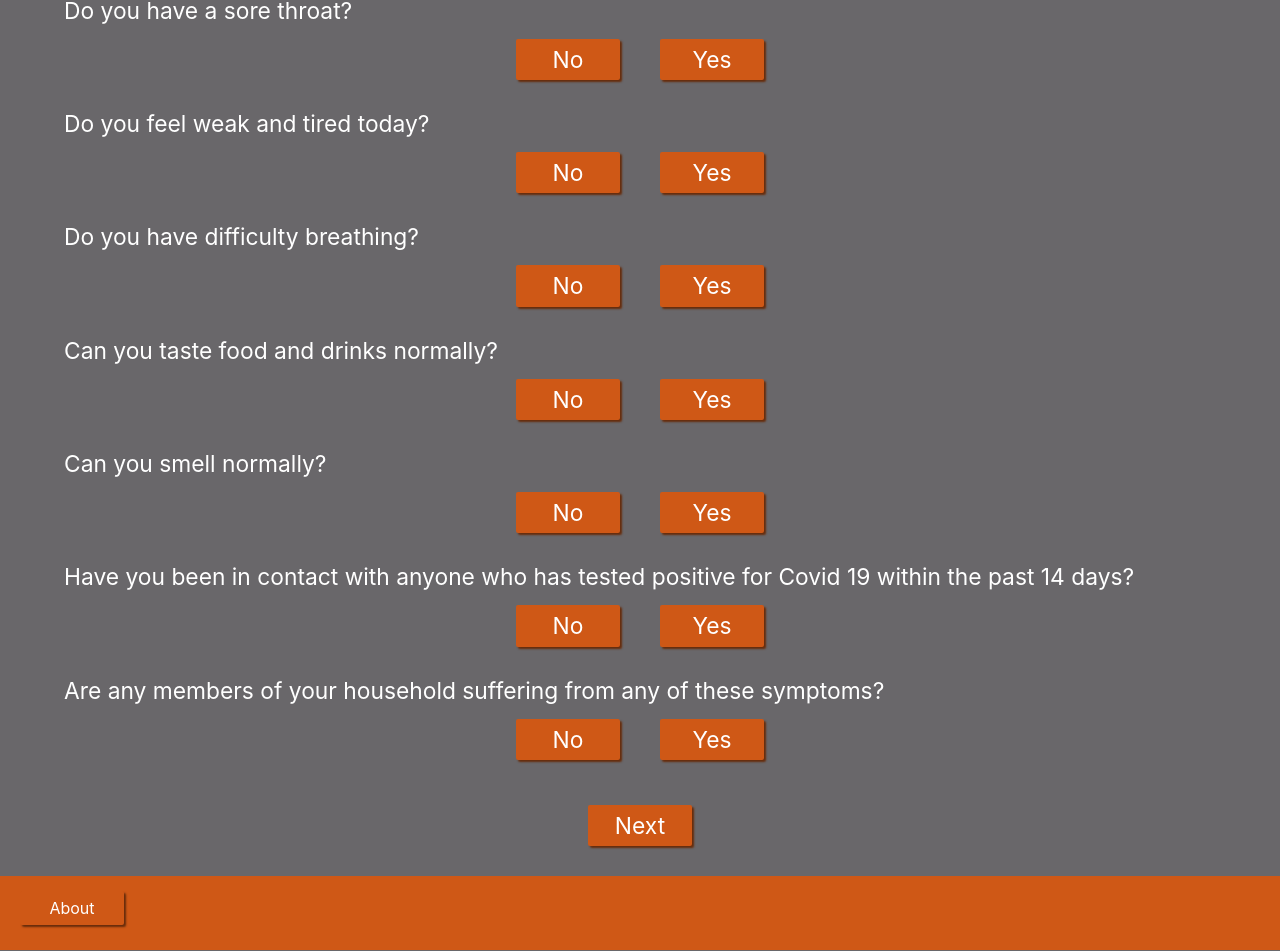
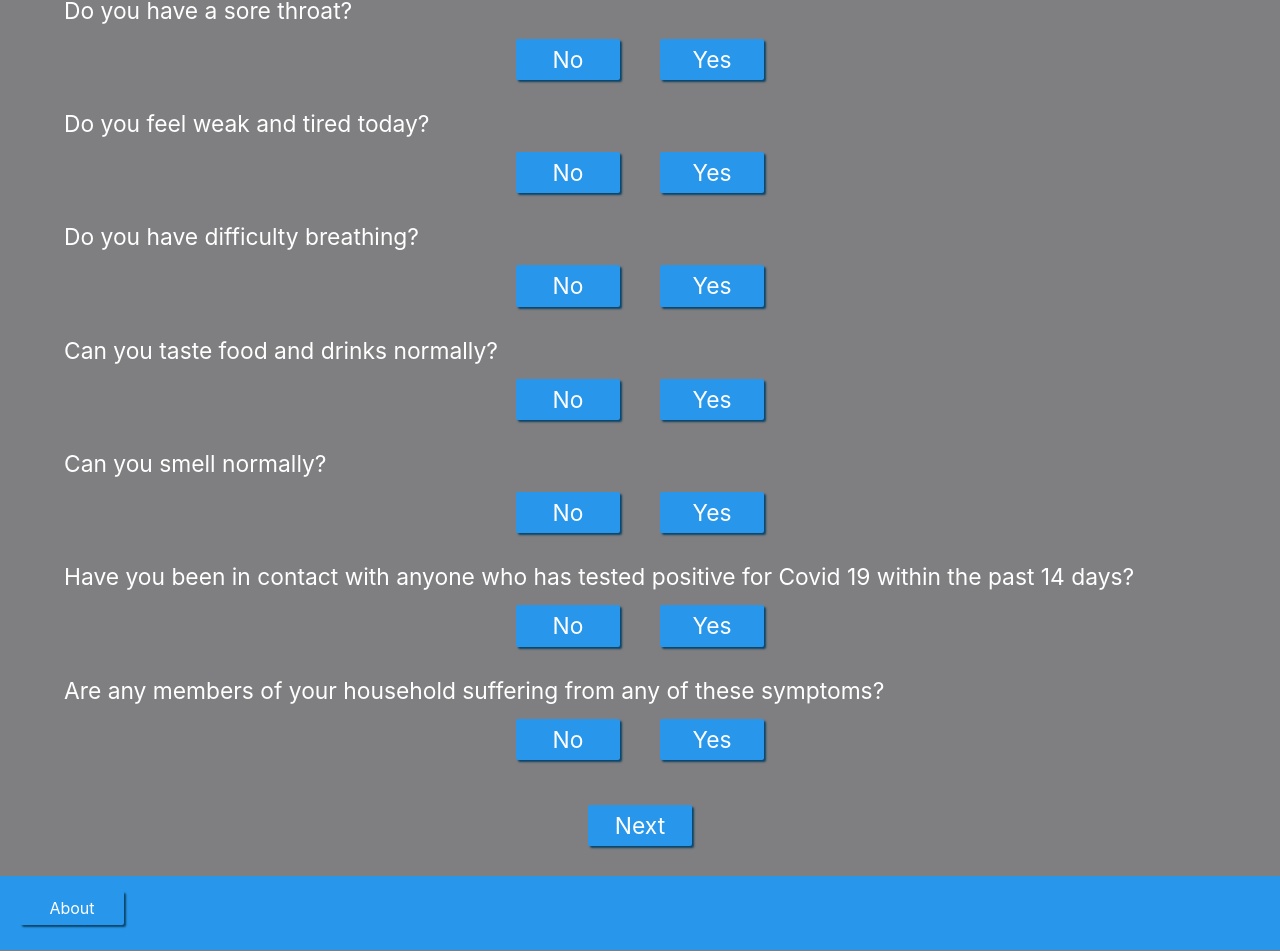
Before and after one commit to georgezee/covid-daily-questions, a React (Create React App) app: page / in a window 1280 px wide. Shown: the part 387-1338 px from the top of the page. Built offline with nearby package versions, Linux system fonts and the light colour scheme.

Commit message:
Switch colours to variables.

```diff
--- a/src/App.scss
+++ b/src/App.scss
@@ -1,6 +1,9 @@
+$primaryColor: #2897EB;
+$primaryDark: #0B4467;
+
 .App {
   text-align: center;
-  background-color: #69676A;
+  background-color: #7F7E80;
   color: white;
 }
 
@@ -22,7 +25,7 @@
   align-items: center;
   justify-content: center;
   font-size: calc(10px + 2vmin);
-  background-color: #CF5816;    /* #167e16 */
+  background-color: $primaryColor;
   color: #ffffff;
   position: relative;
 
@@ -48,9 +51,9 @@
   margin-top: 6%;
 
   .App-button {
-    border: solid #cf5816 2px;
-    background: #cf5816;
-    box-shadow: 2px 2px 2px #672c0b;
+    border: solid $primaryColor 2px;
+    background: $primaryColor;
+    box-shadow: 2px 2px 2px $primaryDark;
     min-width: 90px;
     text-align: center;
     padding: 5px;
@@ -69,14 +72,14 @@
 
 .App-footer {
   min-height: 5vh;
-  background-color: #CF5816;
+  background-color: $primaryColor;
   display: inline-block;
   width: 100%;
 
   .App-button {
-    border: solid #cf5816 2px;
-    background: #cf5816;
-    box-shadow: 2px 2px 2px #672c0b;
+    border: solid $primaryColor 2px;
+    background: $primaryColor;
+    box-shadow: 2px 2px 2px $primaryDark;
     min-width: 90px;
     text-align: center;
     padding: 5px;
@@ -105,14 +108,14 @@
   font-size: 4vh;
 
   a {
-    color: #CF5816;
+    color: $primaryColor;
     text-decoration: none;
   }
 
   .App-button {
-    border: solid #cf5816 2px;
-    background: #cf5816;
-    box-shadow: 2px 2px 2px #672c0b;
+    border: solid $primaryColor 2px;
+    background: $primaryColor;
+    box-shadow: 2px 2px 2px $primaryDark;
     color: #fff;
     min-width: 90px;
     text-align: center;
@@ -134,9 +137,9 @@
 }
 
 /*.App-button {
-  border: solid #cf5816 2px;
-  background: #cf5816;
-  box-shadow: 2px 2px 2px #672c0b;
+  border: solid #2897EB 2px;
+  background: #2897EB;
+  box-shadow: 2px 2px 2px #0B4467;
   min-width: 90px;
   text-align: center;
   padding: 5px;
```
